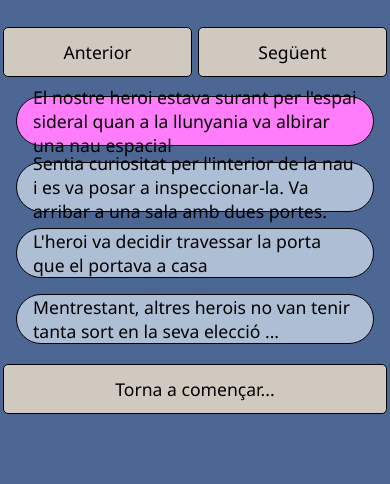
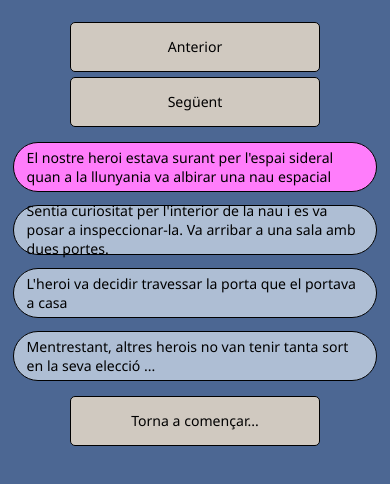
Before and after one commit to Spanioulis/Sprint-6, a React (Create React App) app: page / in a window 390 px wide. Both pictures are taken after a click on the button "Descobreix-la". Shown: the top 484 px of the page. Built offline with nearby package versions, Linux system fonts and the light colour scheme.

Commit message:
Update
Renderizar contenido de Escena dentro de <div> para solventar error ("Each child in a list should have a unique "key" prop.")
Actualizar estilos (web responsive)

```diff
--- a/src/components/StyledComponents.js
+++ b/src/components/StyledComponents.js
@@ -6,6 +6,13 @@ export const GlobalStyle = createGlobalStyle`
     box-sizing: border-box;
     margin:0;
     padding: 0;
+
+        @media (max-width: 992px) {
+    font-size: 0.9rem;
+    }
+        @media (max-width: 768px) {
+    font-size: 0.8rem;
+    }
 }
 
 body {
@@ -14,13 +21,13 @@ body {
     background-position: 25%;
     background-repeat: no-repeat;
     background-size: cover;
-    ${'' /* min-height: 100vh; */}
     padding-top: 1.5rem;
+}
 
-    @media (max-width: 968px) {
-    font-size: 0.8rem;
+h2 {
+    font-size: 1.5rem;
 }
-}
+
 `;
 
 export const Welcome = styled.div`
@@ -55,6 +62,11 @@ export const Card = styled.p`
 export const BtnContent = styled.div`
     display: flex;
     justify-content: center;
+
+    @media (max-width: 768px) {
+        flex-direction: column;
+        align-items: center;
+    }
 `;
 
 export const Button = styled.button`
@@ -72,4 +84,8 @@ export const Button = styled.button`
         background-color: #7d6e83;
         color: aliceblue;
     }
+
+    @media (max-width: 768px) {
+        width: 250px;
+    }
 `;
--- a/src/components/escena/Escena.jsx
+++ b/src/components/escena/Escena.jsx
@@ -42,13 +42,14 @@ export const Escena = ({ param }) => {
         counter === index && (currentText = true);
 
         return (
-            <>
+            <div key={index}>
                 {/* <GlobalStyle value={images(`./${index + 1}.jpg`)} param={index}/> */}
                 <GlobalStyle url={images(`./${counter + 1}.jpg`)} />
-                <Card value={currentText} className="card" key={index}>
+
+                <Card value={currentText} className="card">
                     {frase.txt}
                 </Card>
-            </>
+            </div>
         );
     });
 
```
